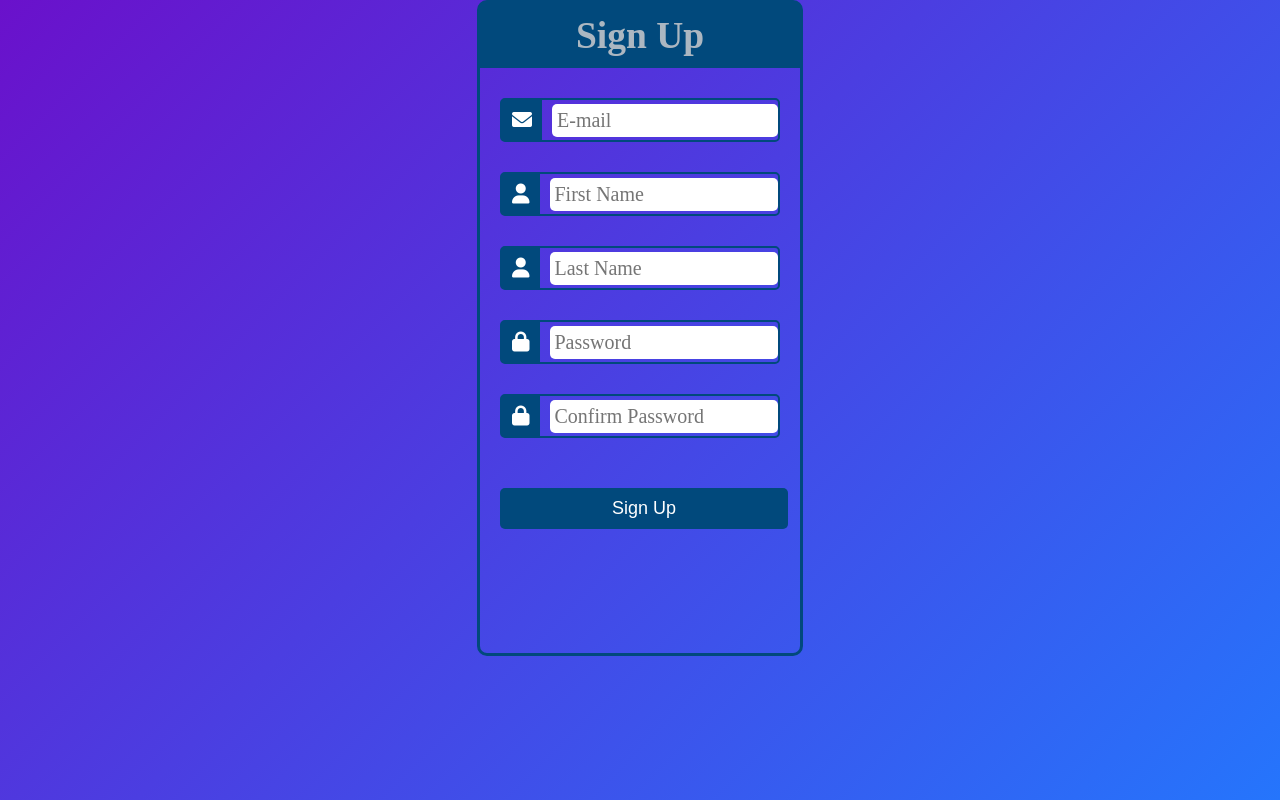
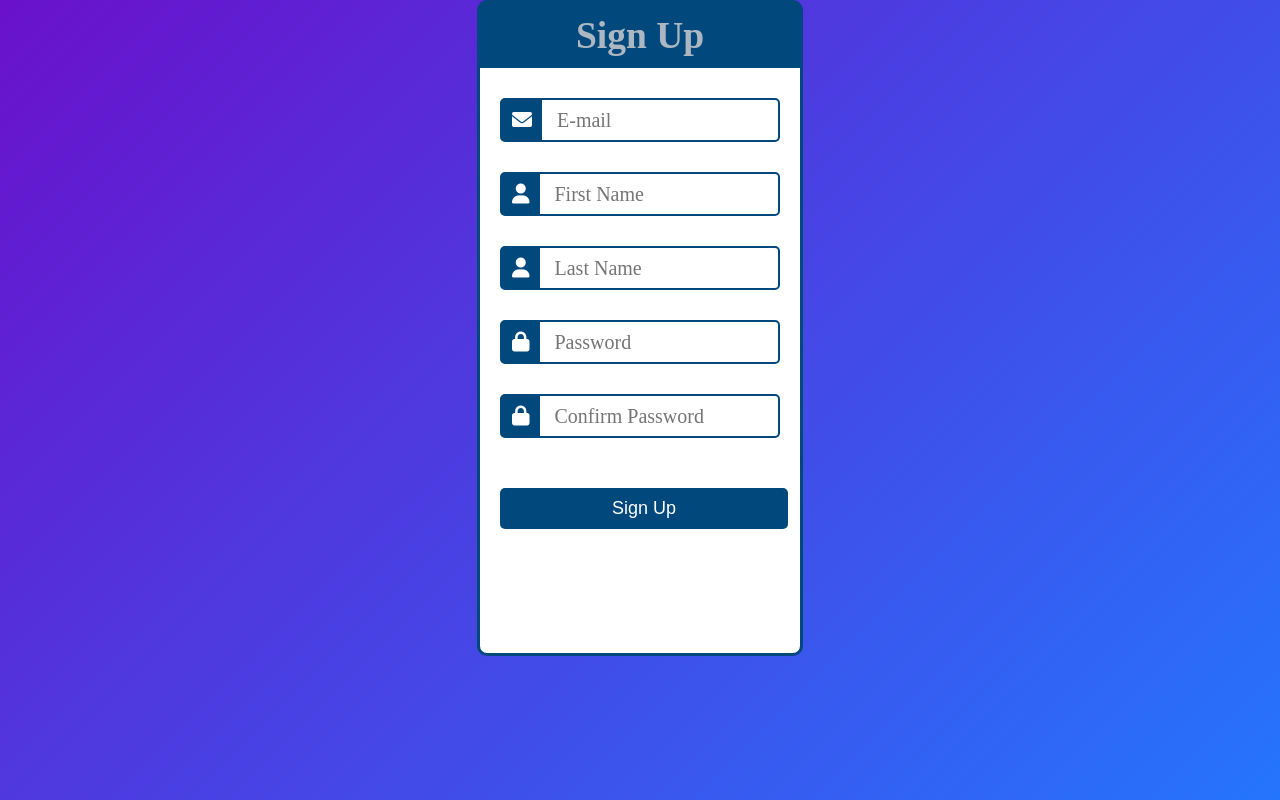
Before and after one commit to Tudor2208/frontend-tpjad-project, a React (Create React App) app: page /signup in a window 1280 px wide. Built offline with nearby package versions, Linux system fonts and the light colour scheme.

Commit message:
small changes

```diff
--- a/public/index.html
+++ b/public/index.html
@@ -4,7 +4,7 @@
     <meta charset="utf-8" />
     <meta name="viewport" content="width=device-width, initial-scale=1" />
     <link rel="stylesheet" href="https://cdnjs.cloudflare.com/ajax/libs/font-awesome/6.0.0-beta3/css/all.min.css">
-    <title>eShop</title>
+    <title>TPJAD Project</title>
   </head>
 
   <body>
--- a/src/css/SignUpForm.css
+++ b/src/css/SignUpForm.css
@@ -73,3 +73,7 @@
 h3 {
     text-align: center;
 }
+
+#container-signup {
+    background-color: white;
+}
```
